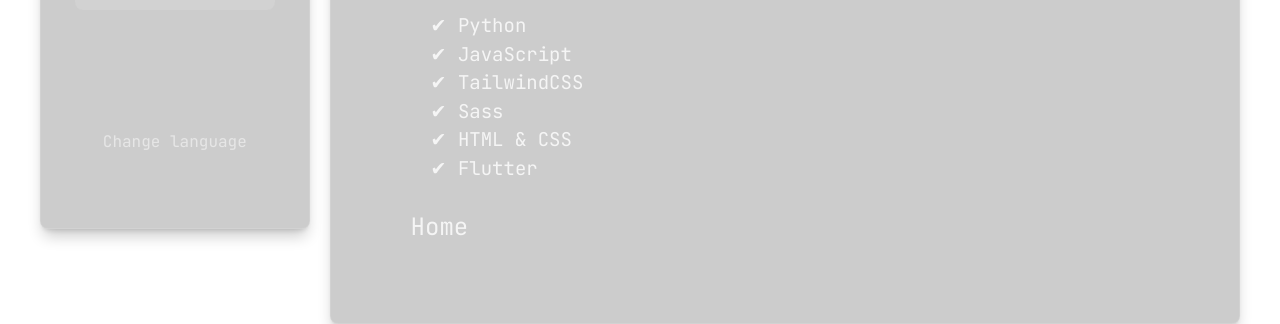
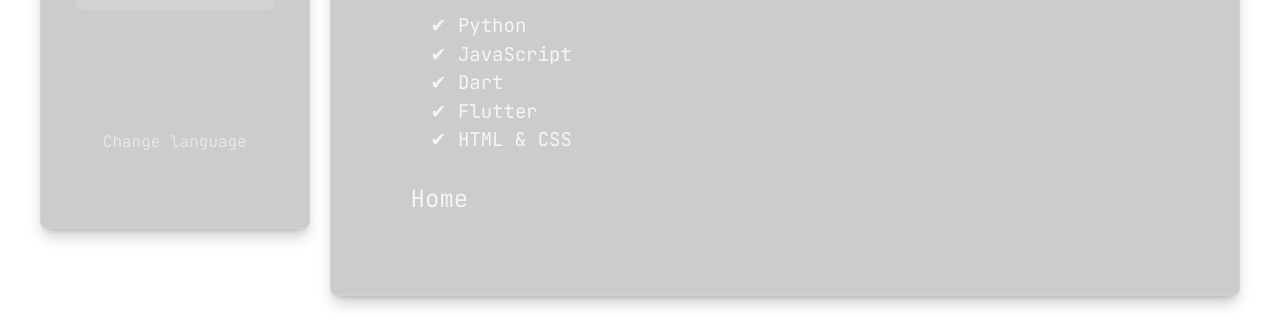
Before and after one commit to bytebitt/portfolio, a website: page pages/about.html in a window 1280 px wide. Shown: the part 651-975 px from the top of the page. After the commit the page ends 947 px from the top, so only its background shows below. Drawn offline with Linux system fonts and the light colour scheme; a web font is replaced by a local one.

Commit message:
Update about.html (tech stack)

```diff
--- a/pages/about.html
+++ b/pages/about.html
@@ -86,10 +86,9 @@
                 <ul class="p-10 text-[19px]">
                     <li class="hover:text-red-400/80 transition-colors duration-300">✔ Python</li>
                     <li class="hover:text-red-400/80 transition-colors duration-300">✔ JavaScript</li>
-                    <li class="hover:text-red-400/80 transition-colors duration-300">✔ TailwindCSS</li>
-                    <li class="hover:text-red-400/80 transition-colors duration-300">✔ Sass</li>
+                    <li class="hover:text-red-400/80 transition-colors duration-300">✔ Dart</li>
+                    <li class="hover:text-red-400/80 transition-colors duration-300">✔ Flutter</li>
                     <li class="hover:text-red-400/80 transition-colors duration-300">✔ HTML & CSS</li>
-                    <l class="hover:text-red-400/80 transition-colors duration-300">✔ Flutter</li>
                 </ul>
             </div>
             <a href="../index.html" class="text-2xl text-white/80 hover:text-red-400/80 transition-colors duration-300 absolute bottom-0 left-0 p-20">Home</a>
```
